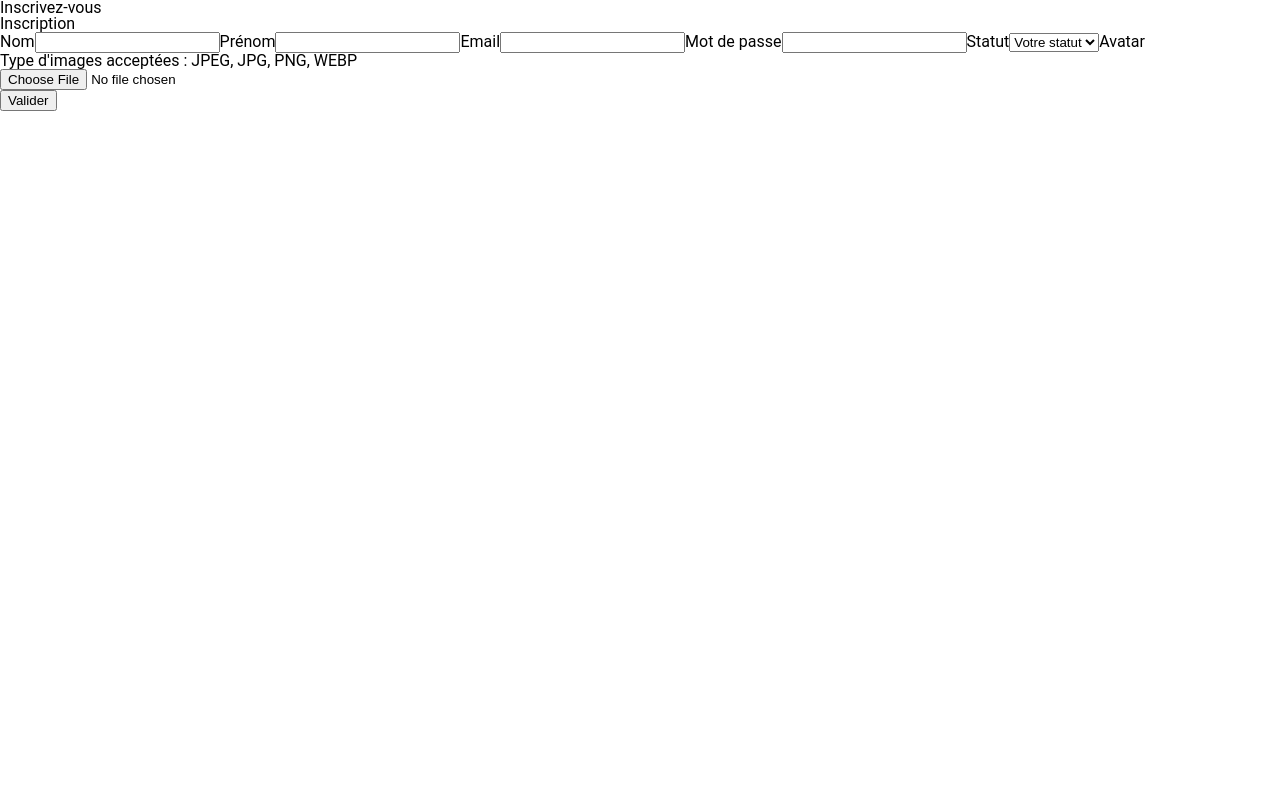
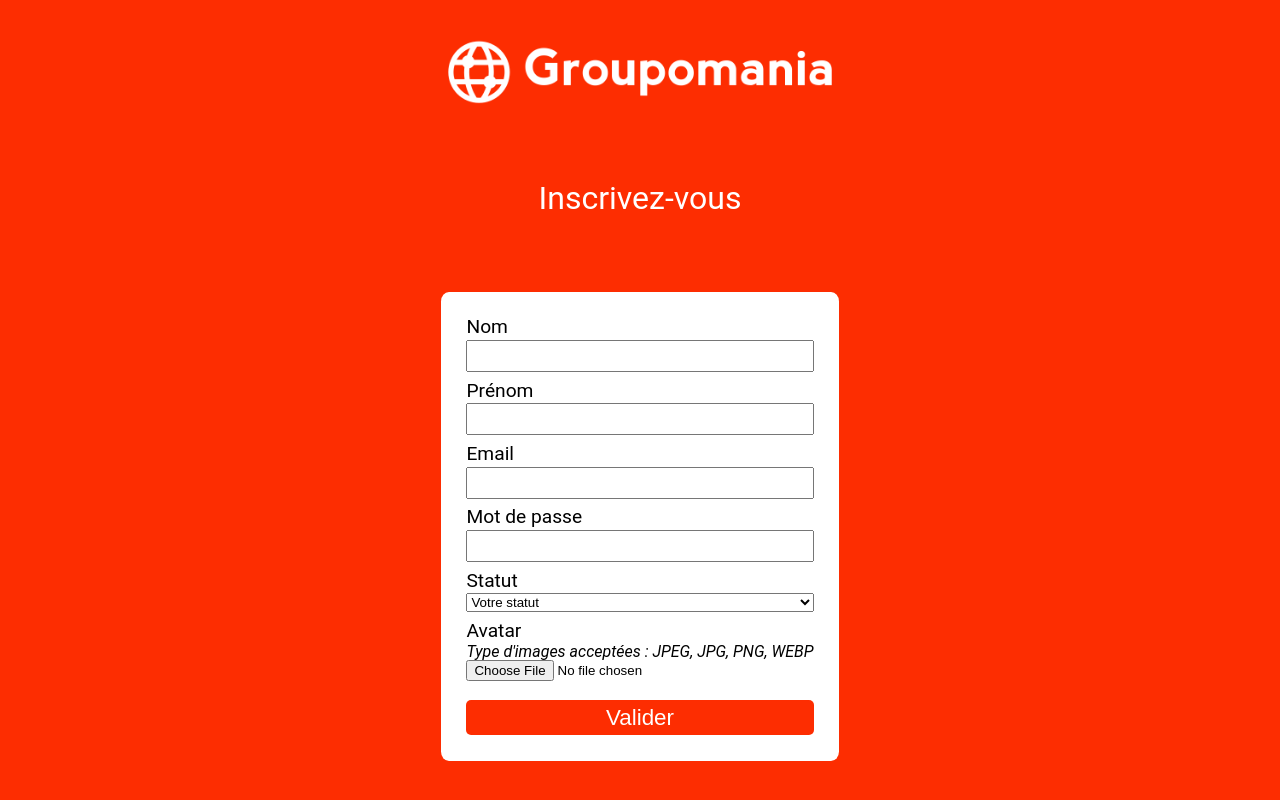
Before and after one commit to Clement-Llobet/P7-DevWeb-OpenClassrooms-Groupomania, a React (Create React App) app in the folder client/: page /register in a window 1280 px wide. Built offline with nearby package versions, Linux system fonts and the light colour scheme; no server answers.

Commit message:
Style register page

```diff
--- a/client/src/pages/Register/Register.tsx
+++ b/client/src/pages/Register/Register.tsx
@@ -3,6 +3,7 @@ import { useNavigate } from 'react-router-dom';
 import { EmployeesData } from '../../interfaces';
 import { ApiService } from '../../service/api.service';
 import { forbidAccessWithToken } from '../../service/access.service';
+import { LogoImg, Wrapper } from './RegisterStyle';
 
 const api = new ApiService(process.env.REACT_APP_REMOTE_SERVICE_BASE_URL);
 
@@ -129,11 +130,11 @@ const Register: React.FC = () => {
   };
 
   return (
-    <section>
+    <Wrapper>
+      <LogoImg />
       <h1>Inscrivez-vous</h1>
       <form>
         <fieldset>
-          <legend>Inscription</legend>
           <label>Nom</label>
           <input
             type="text"
@@ -190,7 +191,7 @@ const Register: React.FC = () => {
           </select>
 
           <label>Avatar</label>
-          <legend>Type d'images acceptées : JPEG, JPG, PNG, WEBP</legend>
+          <p>Type d'images acceptées : JPEG, JPG, PNG, WEBP</p>
           <input
             type="file"
             id="registration_avatar"
@@ -202,9 +203,9 @@ const Register: React.FC = () => {
           />
           {/* <img src={profilePicture} alt="" /> */}
         </fieldset>
+        <button onClick={handleSubmit}>Valider</button>
       </form>
-      <button onClick={handleSubmit}>Valider</button>
-    </section>
+    </Wrapper>
   );
 };
 
--- /dev/null
+++ b/client/src/pages/Register/RegisterStyle.ts
@@ -0,0 +1,74 @@
+import styled from 'styled-components';
+import colors from '../../utils/style/colors';
+import Logo from '../../assets/Logo.png';
+
+export const Wrapper = styled.section`
+  background-color: ${colors.primary};
+  height: 100vh;
+  width: 100vw;
+  display: flex;
+  flex-direction: column;
+  justify-content: space-around;
+  align-items: center;
+
+  & h1 {
+    color: #ffffff;
+    font-size: 2rem;
+  }
+
+  & form {
+    background-color: #ffffff;
+    padding: 2%;
+    border-radius: 2%;
+  }
+
+  & fieldset {
+    display: flex;
+    flex-direction: column;
+    justify-content: start;
+  }
+
+  & label {
+    font-size: 1.2rem;
+    margin-bottom: 1%;
+  }
+
+  & p {
+    font-style: italic;
+    font-size: 1rem;
+    margin-bottom: 2%:
+  }
+
+  & input {
+    height: 2rem;
+    margin-bottom: 2.5%;
+  }
+
+  & select {
+    width: 100%;
+    margin-bottom: 2.5%;
+  }
+
+  & button {
+    width: 100%;
+    height: 2.2rem;
+    font-size: 1.4rem;
+    background-color: ${colors.primary};
+    color: #ffffff;
+    border: none;
+    border-radius: 5px;
+
+    &:hover {
+      background-color: ${colors.secondary};
+      color: ${colors.primary};
+      cursor: pointer;
+    }
+  }
+`;
+
+export const LogoImg = styled.img.attrs({
+  src: `${Logo}`,
+  alt: `Logo Groupomania`,
+})`
+  width: 30%;
+`;
```
